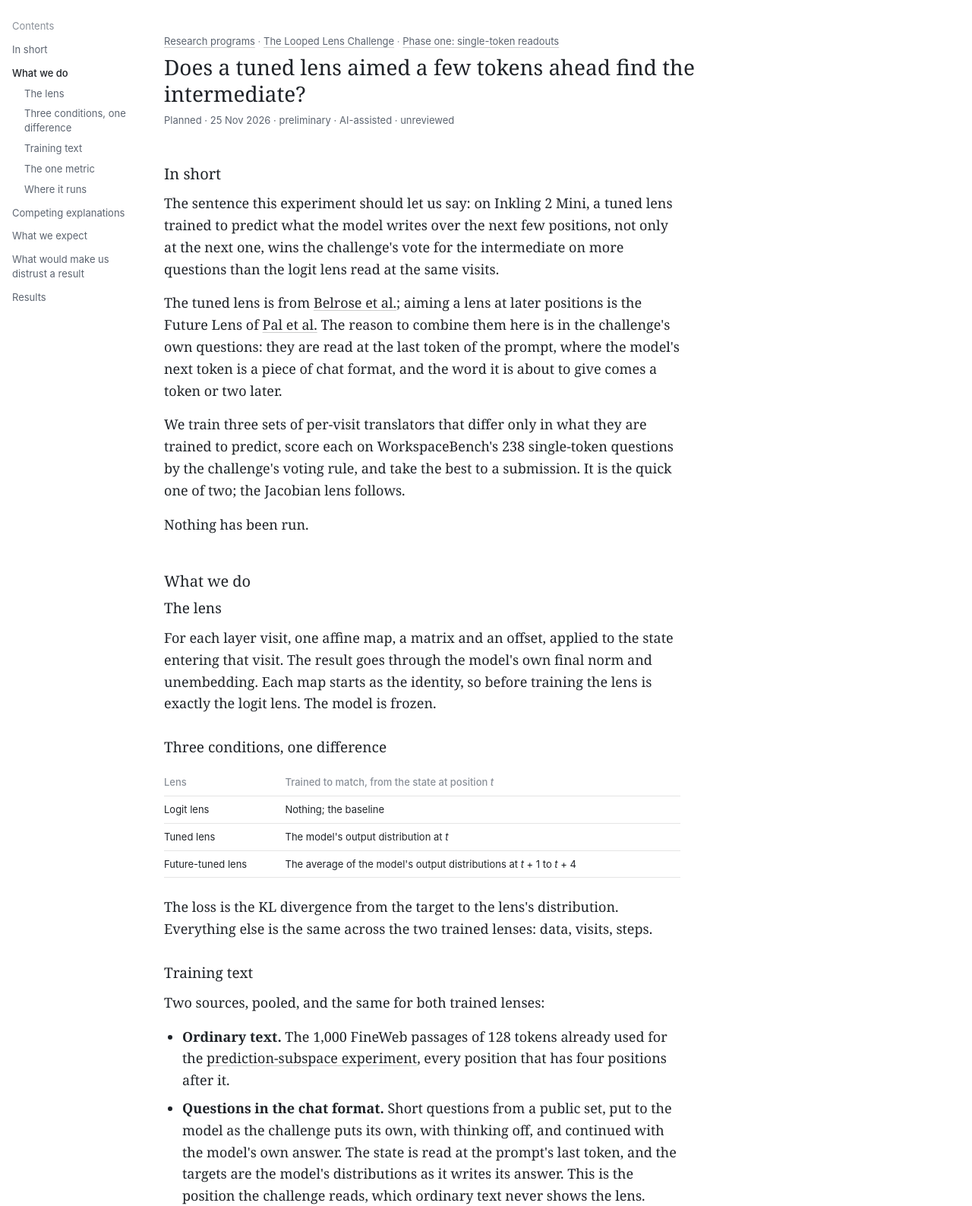
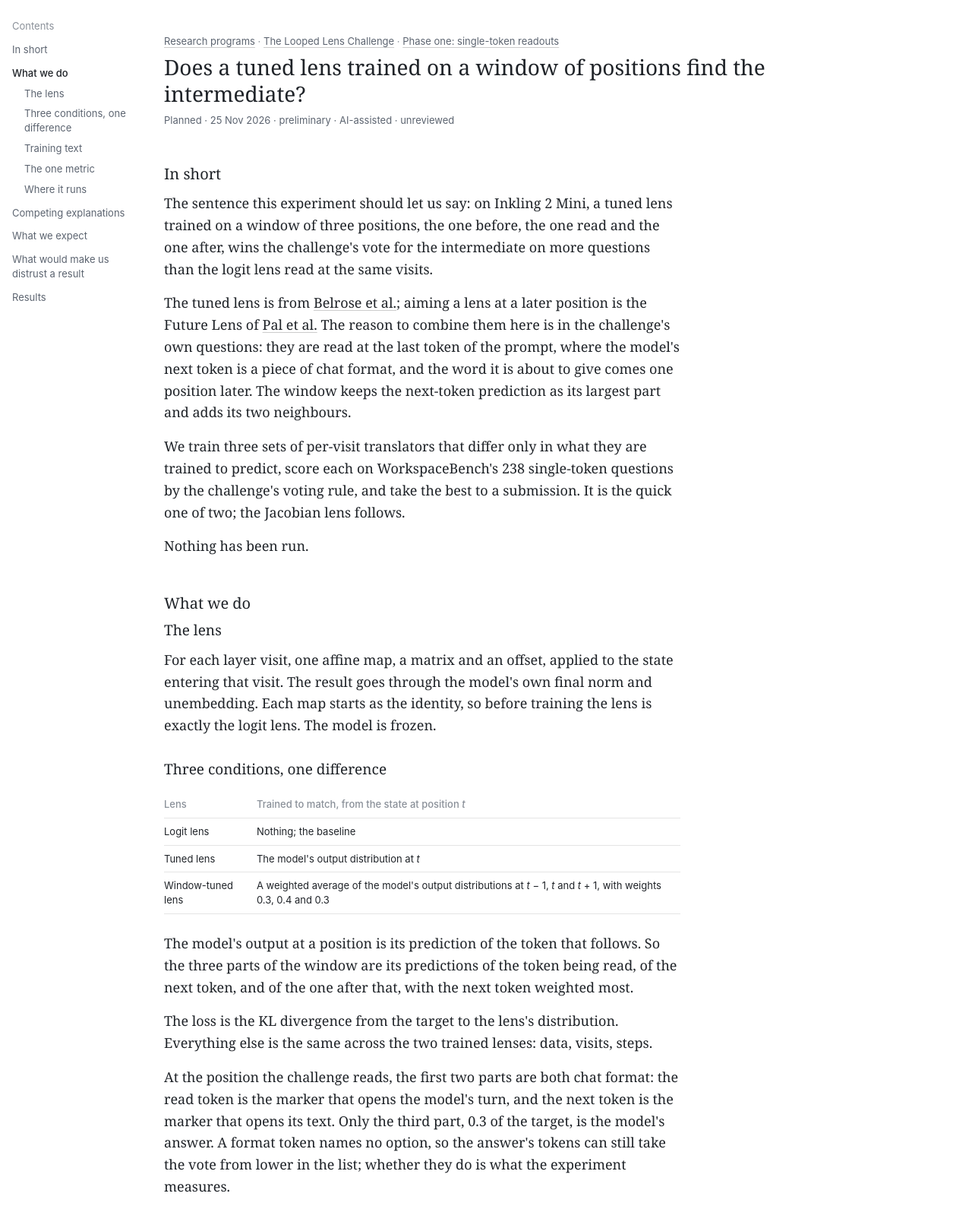
Before and after one commit to Dakingrai/internal-lens-lab, a plain HTML site: page experiments/future-tuned-lens.html in a window 1280 px wide. Shown: the part 71-1658 px from the top of the page at 76% size. Drawn offline with Linux system fonts and the light colour scheme.

Commit message:
Tuned-lens experiment: train on a weighted window of positions, not the next four
The trained target becomes a weighted average of the model's outputs at t-1, t and t+1
(0.3, 0.4, 0.3), at the owner's request, before anything has run. The lens is renamed the
window-tuned lens; the page keeps its address.

Co-Authored-By: Claude Fable 5.2 <noreply@anthropic.com>

```diff
--- a/experiments/future-tuned-lens.html
+++ b/experiments/future-tuned-lens.html
@@ -30,8 +30,8 @@
 <section>
 <h2>In short</h2>
 <div class="prose">
-<p>The sentence this experiment should let us say: on Inkling 2 Mini, a tuned lens trained to predict what the model writes over the next few positions, not only at the next one, wins the challenge's vote for the intermediate on more questions than the logit lens read at the same visits.</p>
-<p>The tuned lens is from Belrose et al.; aiming a lens at later positions is the Future Lens of Pal et al. The reason to combine them here is in the challenge's own questions: they are read at the last token of the prompt, where the model's next token is a piece of chat format, and the word it is about to give comes a token or two later.</p>
+<p>The sentence this experiment should let us say: on Inkling 2 Mini, a tuned lens trained on a window of three positions, the one before, the one read and the one after, wins the challenge's vote for the intermediate on more questions than the logit lens read at the same visits.</p>
+<p>The tuned lens is from Belrose et al.; aiming a lens at a later position is the Future Lens of Pal et al. The reason to combine them here is in the challenge's own questions: they are read at the last token of the prompt, where the model's next token is a piece of chat format, and the word it is about to give comes one position later. The window keeps the next-token prediction as its largest part and adds its two neighbours.</p>
 <p>We train three sets of per-visit translators that differ only in what they are trained to predict, score each on WorkspaceBench's 238 single-token questions by the challenge's voting rule, and take the best to a submission. It is the quick one of two; the Jacobian lens follows.</p>
 <p>Nothing has been run.</p>
 </div>
@@ -48,15 +48,17 @@
 <tbody>
 <tr><td>Logit lens</td><td>Nothing; the baseline</td></tr>
 <tr><td>Tuned lens</td><td>The model's output distribution at <i>t</i></td></tr>
-<tr><td>Future-tuned lens</td><td>The average of the model's output distributions at <i>t</i> + 1 to <i>t</i> + 4</td></tr>
+<tr><td>Window-tuned lens</td><td>A weighted average of the model's output distributions at <i>t</i> − 1, <i>t</i> and <i>t</i> + 1, with weights 0.3, 0.4 and 0.3</td></tr>
 </tbody>
 </table>
+<p>The model's output at a position is its prediction of the token that follows. So the three parts of the window are its predictions of the token being read, of the next token, and of the one after that, with the next token weighted most.</p>
 <p>The loss is the KL divergence from the target to the lens's distribution. Everything else is the same across the two trained lenses: data, visits, steps.</p>
+<p>At the position the challenge reads, the first two parts are both chat format: the read token is the marker that opens the model's turn, and the next token is the marker that opens its text. Only the third part, 0.3 of the target, is the model's answer. A format token names no option, so the answer's tokens can still take the vote from lower in the list; whether they do is what the experiment measures.</p>
 <h3>Training text</h3>
 <p>Two sources, pooled, and the same for both trained lenses:</p>
 <ul>
-<li><b>Ordinary text.</b> The 1,000 FineWeb passages of 128 tokens already used for the <a href="prediction-subspace.html">prediction-subspace experiment</a>, every position that has four positions after it.</li>
-<li><b>Questions in the chat format.</b> Short questions from a public set, put to the model as the challenge puts its own, with thinking off, and continued with the model's own answer. The state is read at the prompt's last token, and the targets are the model's distributions as it writes its answer. This is the position the challenge reads, which ordinary text never shows the lens.</li>
+<li><b>Ordinary text.</b> The 1,000 FineWeb passages of 128 tokens already used for the <a href="prediction-subspace.html">prediction-subspace experiment</a>, every position that has one before it and one after it.</li>
+<li><b>Questions in the chat format.</b> Short questions from a public set, put to the model as the challenge puts its own, with thinking off, and continued with the model's own answer. The state is read at the prompt's last token, and the window's third part is the model's distribution over the first word of its answer. This is the position the challenge reads, which ordinary text never shows the lens.</li>
 </ul>
 <p>No WorkspaceBench or practice question is in the training text, and a training question that names the subject of a test question is dropped.</p>
 <h3>The one metric</h3>
@@ -80,11 +82,11 @@
 <h2>Competing explanations</h2>
 <div class="prose">
 <ul>
-<li><b>The intermediate is what the model says a few tokens on.</b> Pal et al. find a single state already encodes tokens two or more positions ahead. If so, the future-tuned lens gains most on the basic questions, where the intermediate is the answer, and the plain tuned lens does not, because at the read position it is trained to say the chat format's next token.</li>
+<li><b>The intermediate is what the model says a few tokens on.</b> Pal et al. find a single state already encodes tokens two or more positions ahead. If so, the window-tuned lens gains most on the basic questions, where the intermediate is the answer, and the plain tuned lens does not, because at the read position it is trained to say the chat format's next token.</li>
 <li><b>Any trained translator helps.</b> Belrose et al. show the tuned lens corrects the mismatch between a middle layer's states and the final layer's. If that mismatch is the whole problem, both trained lenses gain about equally over the logit lens, at the visits where the logit lens fails.</li>
 <li><b>A trained lens reads the answer and loses the intermediate.</b> Gurnee et al. report that a trained predictor did clearly worse than their averaged Jacobian at surfacing intermediates. If so, on the multihop questions, where the intermediate is a bridge the model never writes, both trained lenses do worse than the logit lens, voting for the answer when it is among the options.</li>
 </ul>
-<p>The three predict different patterns across the files: a gain for the future-tuned lens alone, an equal gain for both, or a loss on multihop.</p>
+<p>The three predict different patterns across the files: a gain for the window-tuned lens alone, an equal gain for both, or a loss on multihop.</p>
 <p>Other reasons a result could arise:</p>
 <ul>
 <li><b>A gain because the training questions resemble the test ones.</b> Reduced, not removed: test questions and their subjects are kept out of training, but both are short factual questions.</li>
@@ -98,13 +100,14 @@
 <section>
 <h2>What we expect</h2>
 <div class="prose">
-<p>Written on 25 Nov 2026 by the agent that drafted this page. The project's owner has not reviewed these.</p>
+<p>Written on 25 Nov 2026 by the agent that drafted this page, and rewritten the same day, before anything ran, when the owner changed the trained target from the average of the next four positions to the window. The owner has not reviewed the numbers.</p>
 <ul>
-<li><b>Basic readout.</b> The future-tuned lens's ten-visit pass rate is at least 15 points above the logit lens's. The plain tuned lens is within 5 points of the logit lens.</li>
-<li><b>Multihop.</b> Neither trained lens beats the logit lens by more than 5 points, and the future-tuned lens may fall below it.</li>
-<li><b>One visit at a time.</b> The future-tuned lens votes for the intermediate at visits inside the loop where the logit lens never does.</li>
+<li><b>Basic readout.</b> The window-tuned lens's ten-visit pass rate is at least 10 points above the logit lens's. The plain tuned lens is within 5 points of the logit lens.</li>
+<li><b>Multihop.</b> Neither trained lens beats the logit lens by more than 5 points, and the window-tuned lens may fall below it.</li>
+<li><b>One visit at a time.</b> The window-tuned lens votes for the intermediate at visits inside the loop where the logit lens never does.</li>
+<li><b>Its top tokens.</b> On the basic questions the window-tuned lens's first one or two tokens are chat-format markers, with the answer below them.</li>
 </ul>
-<p>If the two trained lenses gain equally, the future target adds nothing and the plain tuned lens is the simpler entry. If neither gains on any file, the translators are not worth a submission and the Jacobian lens is next.</p>
+<p>If the two trained lenses gain equally, the window adds nothing and the plain tuned lens is the simpler entry. If neither gains on any file, the translators are not worth a submission and the Jacobian lens is next.</p>
 </div>
 </section>
 
@@ -118,7 +121,7 @@
 <li>The logit lens's pass rate here does not agree with what its readouts in the first experiment imply. Then the scoring is wrong.</li>
 <li>Run on NDIF on the ten practice questions, the chosen lens passes fewer than it does locally by two or more. Then the gain may not survive the leaderboard.</li>
 </ul>
-<p>One visit of the future-tuned lens is trained and scored first and read by the owner before the rest.</p>
+<p>One visit of the window-tuned lens is trained and scored first and read by the owner before the rest.</p>
 </div>
 </section>
 
--- a/programs.js
+++ b/programs.js
@@ -97,12 +97,12 @@ window.PROGRAMS = [
             summary: "Learns, on our own GPU with the model frozen, the k directions of the final activation that best keep the next-token distribution when everything outside them is set to its average, for k from 16 up to the full width of 2,304, on 1,000 passages of general text. It reports the held-out KL at each k beside PCA's, and the smallest k that holds it to 0.1 nats. A small k, several times below PCA's, would justify building a Jacobian lens that targets only those directions; a k near PCA's would not.",
           },
           {
-            title: "Does a tuned lens aimed a few tokens ahead find the intermediate?",
+            title: "Does a tuned lens trained on a window of positions find the intermediate?",
             status: "planned",
             date: "2026-11-25",
             tags: ["preliminary", "AI-assisted", "unreviewed"],
             href: "experiments/future-tuned-lens.html",
-            summary: "Trains one affine translator per layer visit, twice: once to predict the model's next token, as a tuned lens does, and once to predict what it writes over the next four positions. Both are scored beside the logit lens on WorkspaceBench's 238 single-token questions by the challenge's voting rule, one visit at a time and as an entry of ten visits. The better one goes to a submission.",
+            summary: "Trains one affine translator per layer visit, twice: once to predict the model's next token, as a tuned lens does, and once to predict a weighted window of its outputs at the position before, the one read and the one after, the middle weighted most. Both are scored beside the logit lens on WorkspaceBench's 238 single-token questions by the challenge's voting rule, one visit at a time and as an entry of ten visits. The better one goes to a submission.",
           },
         ],
         details: [
```
